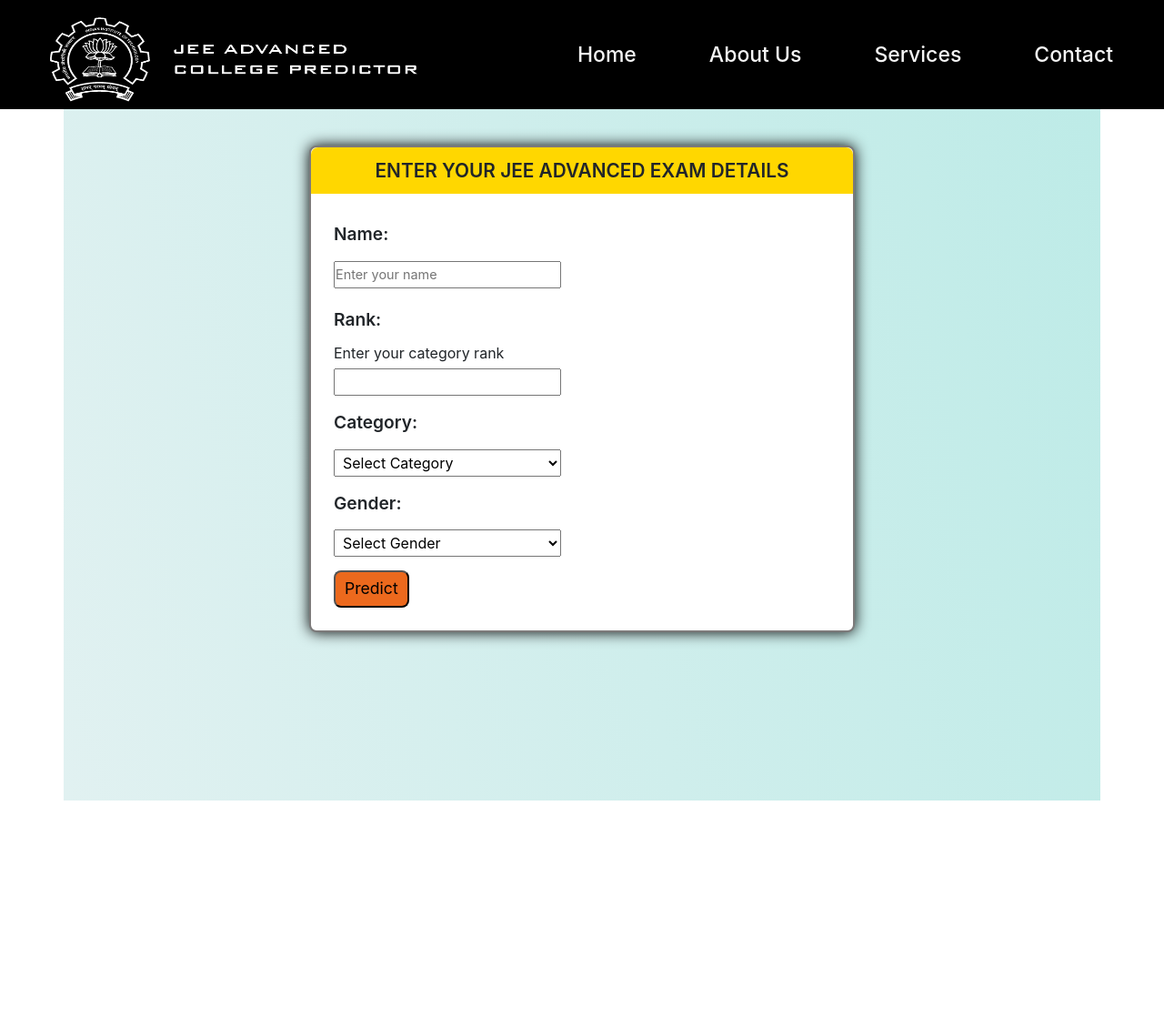
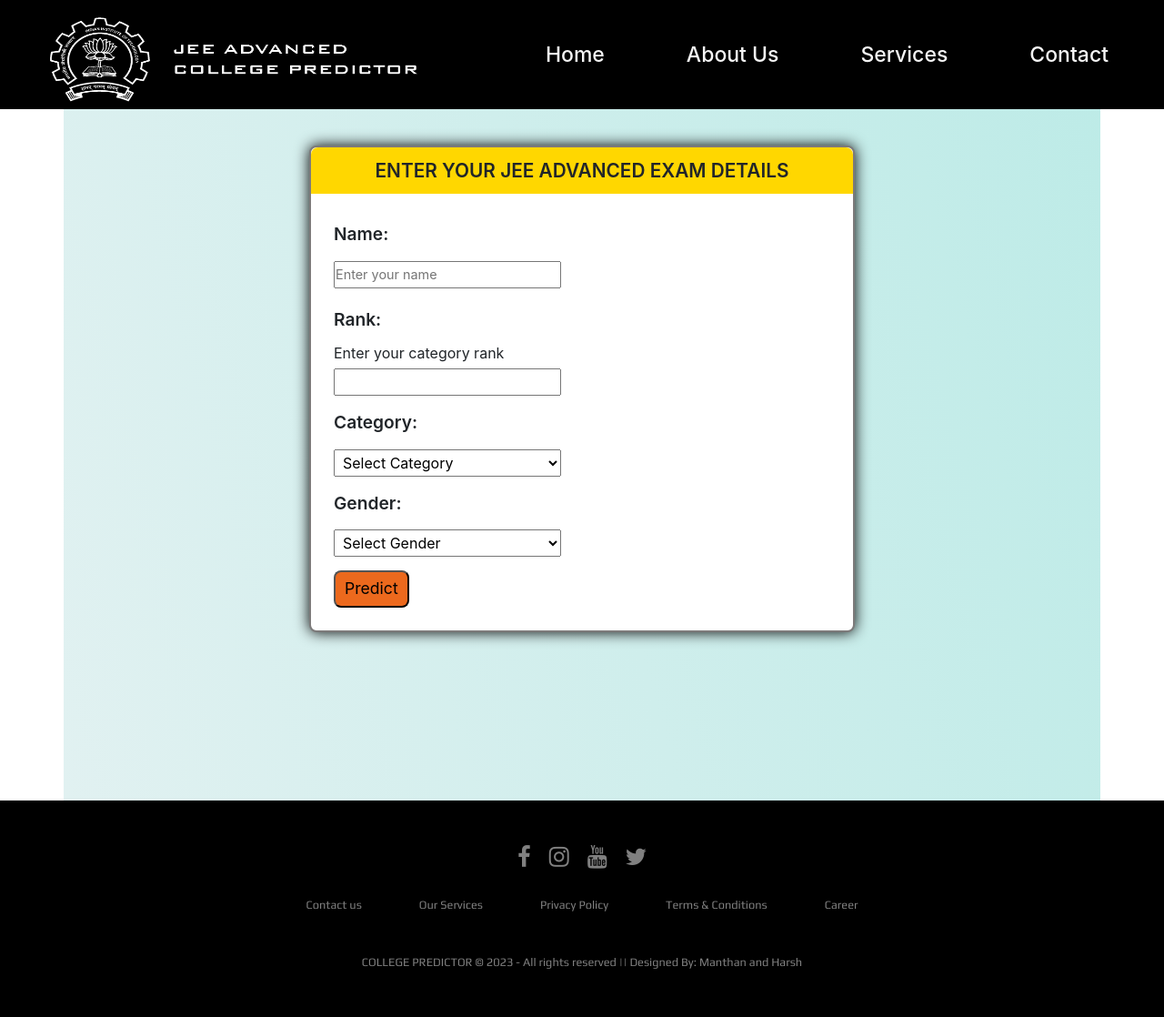
Before and after one commit to Manthan600/College-Predictor, a Flask app: page / in a window 1280 px wide. Shown: the whole page at 91% size. Before the commit the page ends 880 px from the top, so only its background shows below. Run offline with Flask 3, Linux system fonts and the light colour scheme; some libraries are stand-ins or nearby versions.

Commit message:
Added Footer

```diff
--- a/static/style.css
+++ b/static/style.css
@@ -57,7 +57,7 @@ nav .navbar .navitems ul li a{
     text-decoration: none;
     color: whitesmoke;
     font-weight: 500;
-    padding: 5px 5px;
+    padding: 10px 10px;
 }
 
 nav .navbar .navitems ul li a:hover{
@@ -65,10 +65,74 @@ nav .navbar .navitems ul li a:hover{
     background-color: gold;
     border-radius: 5px;
     color: black;
-    padding: 1rem;
+    /* padding: 1rem; */
 }
 
+/* styling for footer */
+footer .footer{
+    background:#000;
+    padding:30px 0px;
+    font-family: 'Play', sans-serif;
+    text-align:center;
+    }
 
+    footer .footer .row{
+    width:100%;
+    margin:1% 0%;
+    padding:0.6% 0%;
+    color:gray;
+    font-size:0.8em;
+    }
+
+    footer .footer .row a{
+    text-decoration:none;
+    color:gray;
+    transition:0.5s;
+    }
+
+    footer .footer .social-icons{
+        display: flex;
+        justify-content: center;
+        gap: 20px;
+    }
+
+    footer .footer .row a:hover{
+    color:#fff;
+    }
+
+    footer .footer .row ul{
+    width:100%;
+    }
+
+    footer .footer .row ul li{
+    display:inline-block;
+    margin:0px 30px;
+    }
+
+    footer .footer .row a i{
+    font-size:2em;
+    margin:0% 1%;
+    }
+
+    footer .footer .copyright-text{
+        display: flex;
+        justify-content: center;
+    }
+
+    @media (max-width:720px){
+    footer .footer{
+    text-align:left;
+    padding:5%;
+    }
+    footer .footer .row ul li{
+    display:block;
+    margin:10px 0px;
+    text-align:left;
+    }
+    footer .footer .row a i{
+    margin:0% 3%;
+    }
+    }
 
 
 
--- a/templates/base.html
+++ b/templates/base.html
@@ -16,7 +16,12 @@
         href="https://fonts.googleapis.com/css2?family=Material+Symbols+Outlined:opsz,wght,FILL,GRAD@48,400,0,0" />
     <!-- <link rel="stylesheet"
         href="https://fonts.googleapis.com/css2?family=Material+Symbols+Outlined:opsz,wght,FILL,GRAD@48,400,0,0" /> -->
+    <!--FONT AWESOME-->
+    <link rel="stylesheet" href="https://cdnjs.cloudflare.com/ajax/libs/font-awesome/4.7.0/css/font-awesome.min.css">
 
+    <!--GOOGLE FONTS-->
+    <link rel="preconnect" href="https://fonts.gstatic.com">
+    <link href="https://fonts.googleapis.com/css2?family=Fredoka+One&family=Play&display=swap" rel="stylesheet">
 
 </head>
 
@@ -37,6 +42,8 @@
         </div>
     </nav>
 
+
+
     {% block body %}
 
     {% endblock body %}
--- a/templates/index.html
+++ b/templates/index.html
@@ -101,4 +101,29 @@
         </div>
     </div>
 
+    <footer>
+        <div class="footer">
+            <div class="row social-icons">
+                <a href="#"><i class="fa fa-facebook"></i></a>
+                <a href="#"><i class="fa fa-instagram"></i></a>
+                <a href="#"><i class="fa fa-youtube"></i></a>
+                <a href="#"><i class="fa fa-twitter"></i></a>
+            </div>
+
+            <div class="row">
+                <ul>
+                    <li><a href="#">Contact us</a></li>
+                    <li><a href="#">Our Services</a></li>
+                    <li><a href="#">Privacy Policy</a></li>
+                    <li><a href="#">Terms & Conditions</a></li>
+                    <li><a href="#">Career</a></li>
+                </ul>
+            </div>
+
+            <div class="row copyright-text">
+                COLLEGE PREDICTOR © 2023 - All rights reserved || Designed By: Manthan and Harsh
+            </div>
+        </div>
+    </footer>
+
     {% endblock body %}
```
